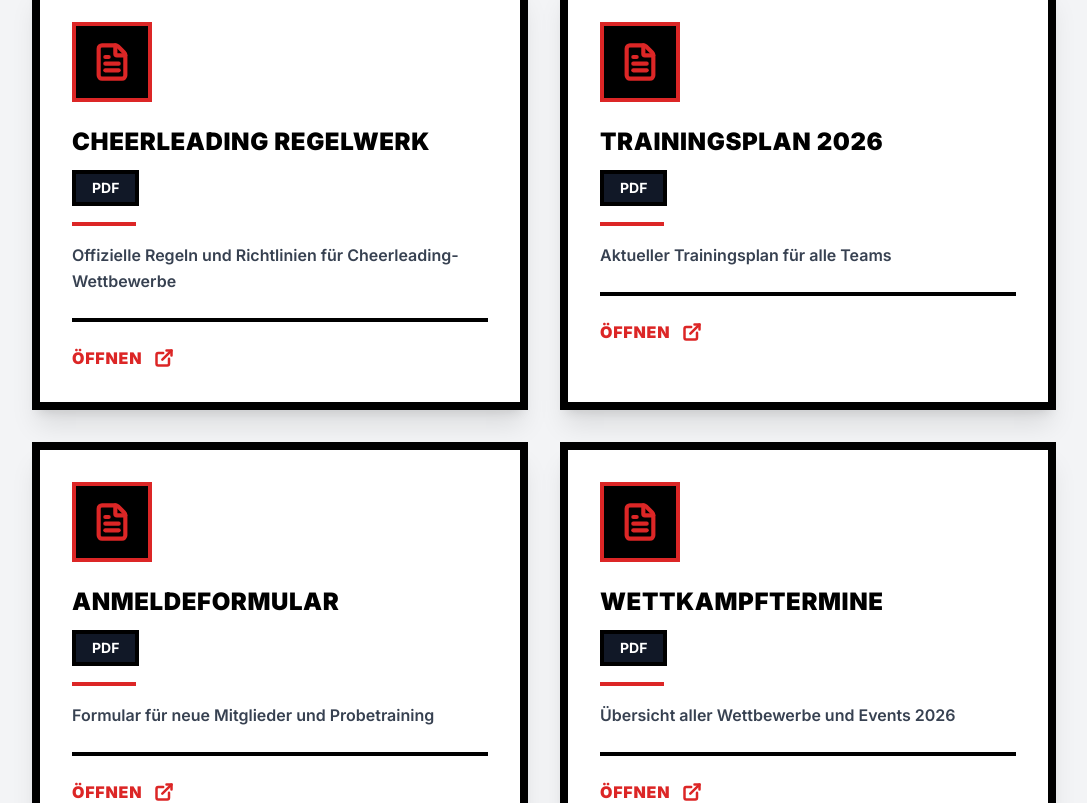
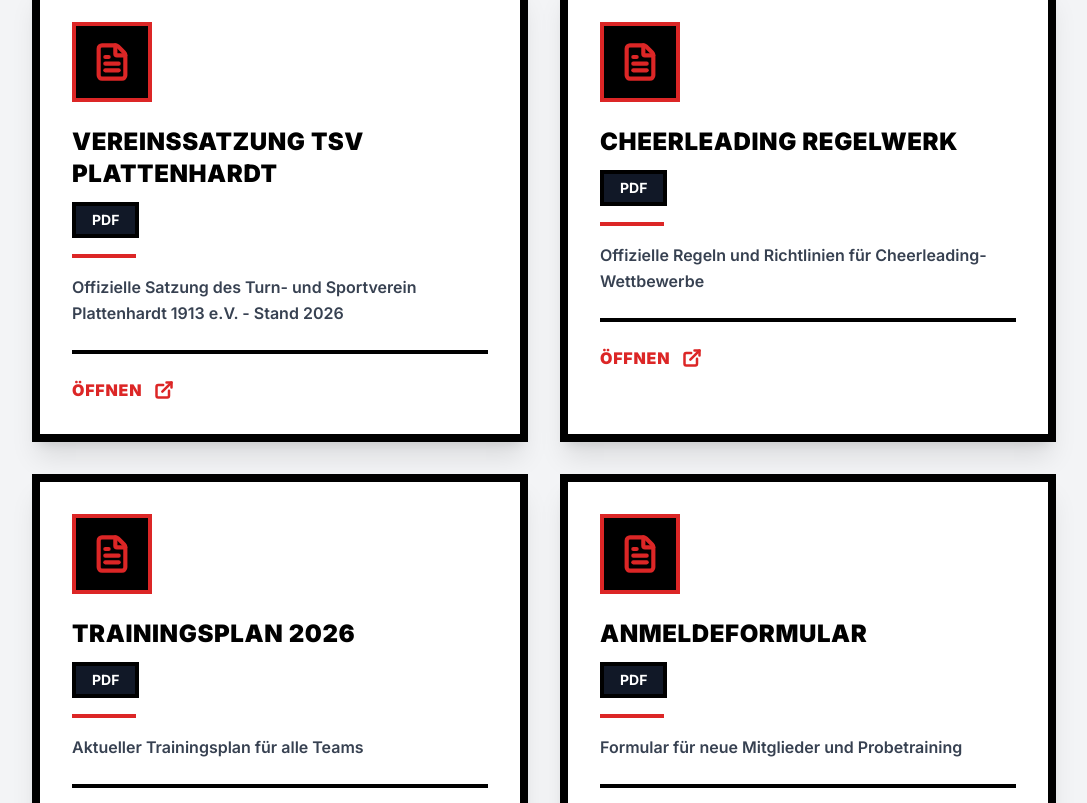
Before and after one commit to QtecDJ/Infinity-Cheer-Allstars, a React (Vite) app: page / in a window 1280 px wide. Shown: the part 8360-9163 px from the top of the page, without its empty margins (96-1183 px from the left). Built offline with nearby package versions, Linux system fonts and the light colour scheme.

Commit message:
Add TSV Plattenhardt Satzung 2026 PDF to documents

```diff
--- a/src/components/Documents.tsx
+++ b/src/components/Documents.tsx
@@ -3,6 +3,12 @@
 
 const Documents = () => {
   const documents = [
+    {
+      title: 'Vereinssatzung TSV Plattenhardt',
+      description: 'Offizielle Satzung des Turn- und Sportverein Plattenhardt 1913 e.V. - Stand 2026',
+      url: '/documents/Satzung_TSV_Plattenhardt_2026.pdf',
+      type: 'PDF'
+    },
     {
       title: 'Cheerleading Regelwerk',
       description: 'Offizielle Regeln und Richtlinien für Cheerleading-Wettbewerbe',
@@ -19,12 +25,6 @@
       title: 'Anmeldeformular',
       description: 'Formular für neue Mitglieder und Probetraining',
       url: 'https://example.com/anmeldung.pdf',
-      type: 'PDF'
-    },
-    {
-      title: 'Wettkampftermine',
-      description: 'Übersicht aller Wettbewerbe und Events 2026',
-      url: 'https://example.com/termine.pdf',
       type: 'PDF'
     }
   ]
```
Also changed, not shown: 1 other file (tests, documents, lock files or other folders).
